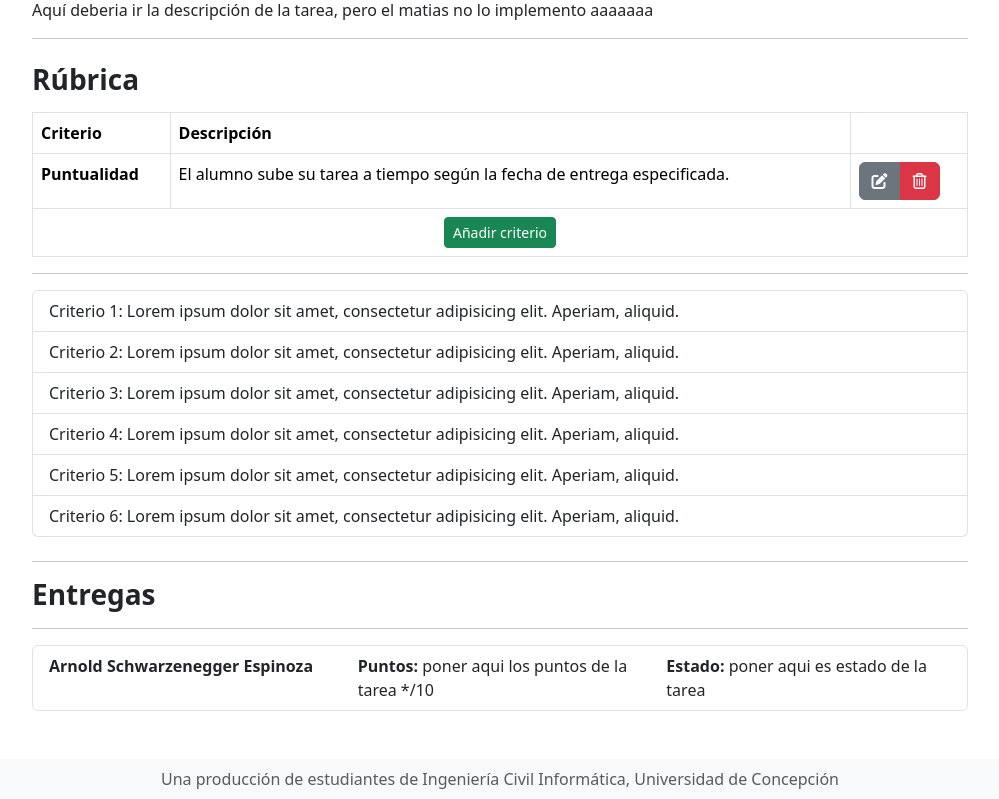
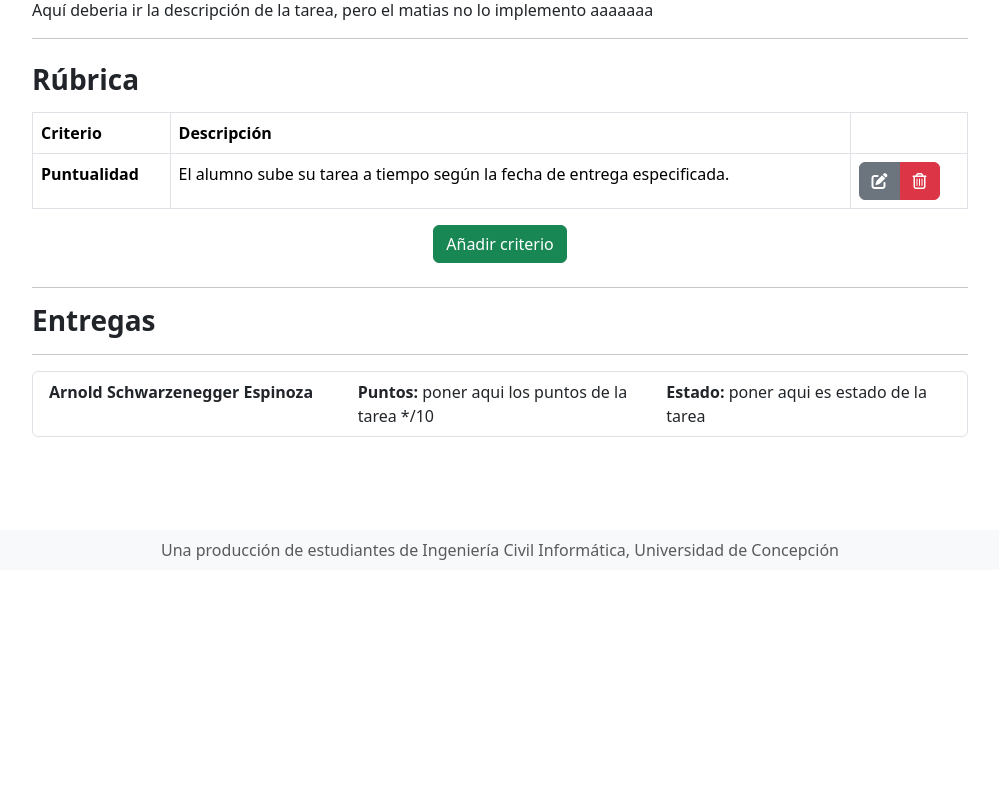
Before and after one commit to gllrmoliva/PostCPRweb, a Flask app: template templates/tutor/tasktutor.html in a window 1280 px wide. Shown: the part 230-1029 px from the top of the page, without its empty margins (140-1139 px from the left). After the commit the page ends 790 px from the top, so only its background shows below. Run offline with Flask 3, Linux system fonts and the light colour scheme; the template is opened without the code that fills it: most values are stand-ins (such as "Sample title", 1, 10 or a date in 2020); lists and menus that the app fills with data are empty.

Commit message:
feat: (bootstrap) add criterio a tarea existente

```diff
--- a/templates/base.html
+++ b/templates/base.html
@@ -26,9 +26,6 @@
             margin-top: auto;
         }
     </style>
-
-    <!--JQuery-->
-    <script src="https://ajax.googleapis.com/ajax/libs/jquery/3.7.1/jquery.min.js"></script>
 </head>
 
 <body>
--- a/templates/tutor/tasktutor.html
+++ b/templates/tutor/tasktutor.html
@@ -7,9 +7,13 @@
 
  -->
 
-{% block title %}{{task['name']}}{% endblock %}
+ <head>
+    <!--JQuery-->
+    <script src="https://ajax.googleapis.com/ajax/libs/jquery/3.7.1/jquery.min.js"></script>
+    <script src="/scripts/tutor_edit_task.js"></script>
+ </head>
 
-
+{% block title %}Nombre de tarea{% endblock %}
 {% block addbutton %}
 <button type="button" class="btn btn-warning me-2">Editar tarea</button>
 {% endblock %}
@@ -69,29 +73,42 @@
                 aqui cargar filas con los criterios de la tarea que fueron cargados
             -->
 
-            <tr>
-                <td colspan="3" style="text-align: center">
-                    <button id="btn-add-criterion" value="create_criterion" type="submit" class="btn btn-success btn-sm">Añadir criterio</button>
-                </td>
-            </tr>
-
         </table>
     </div>
-    <hr>
-    <ul class="list-group">
-        <li class="list-group-item">Criterio 1: Lorem ipsum dolor sit amet, consectetur adipisicing elit. Aperiam,
-            aliquid. </li>
-        <li class="list-group-item">Criterio 2: Lorem ipsum dolor sit amet, consectetur adipisicing elit. Aperiam,
-            aliquid. </li>
-        <li class="list-group-item">Criterio 3: Lorem ipsum dolor sit amet, consectetur adipisicing elit. Aperiam,
-            aliquid. </li>
-        <li class="list-group-item">Criterio 4: Lorem ipsum dolor sit amet, consectetur adipisicing elit. Aperiam,
-            aliquid. </li>
-        <li class="list-group-item">Criterio 5: Lorem ipsum dolor sit amet, consectetur adipisicing elit. Aperiam,
-            aliquid. </li>
-        <li class="list-group-item">Criterio 6: Lorem ipsum dolor sit amet, consectetur adipisicing elit. Aperiam,
-            aliquid. </li>
-    </ul>
+
+    <div id="add-criterion">
+        <!--Boton para añadir criterios (solo Bootstrap)-->
+        <div class="add-criterion-btn">
+            <div class="row">
+                <div class="col text-center">
+                    <button type="button" class="btn btn-success" data-bs-toggle="modal" data-bs-target="#myModal">Añadir criterio</button>
+                </div>
+            </div>
+        </div>
+
+        <!--Modal activado por el boton "Añadir criterio"-->
+        <div class="modal fade" id="myModal" tabindex="-1" role="dialog" aria-labelledby="myModalLabel">
+            <div class="modal-dialog" role="document">
+                <div class="modal-content">
+                    <div class="modal-header">
+                        <h4 class="modal-title" id="myModalLabel">Nuevo criterio de evaluación</h4>
+                    </div>
+
+                    <div class="modal-body">
+                        <label for="new_criterion_name">Nombre del criterio</label>
+                        <input type="text" class="form-control" id="new_criterion_name" name="criterion_name" required>
+                        <label for="new_criterion_desc">Descripción</label>
+                        <input type="text" class="form-control" id="new_criterion_desc" name="criterion_desc" required>
+                    </div>
+
+                    <div class="modal-footer">
+                        <button type="button" class="btn btn-danger" data-bs-dismiss="modal">Cancelar</button>
+                        <button type="button" class="btn btn-primary">Finalizar</button>
+                    </div>
+                </div>
+            </div>
+          </div>
+    </div>
 </div>
 
 <hr>
```
Also changed, not shown: app/tutor/views.py (+0 -8 lines), scripts/tutor_edit_task.js (added, +12 -0 lines).
